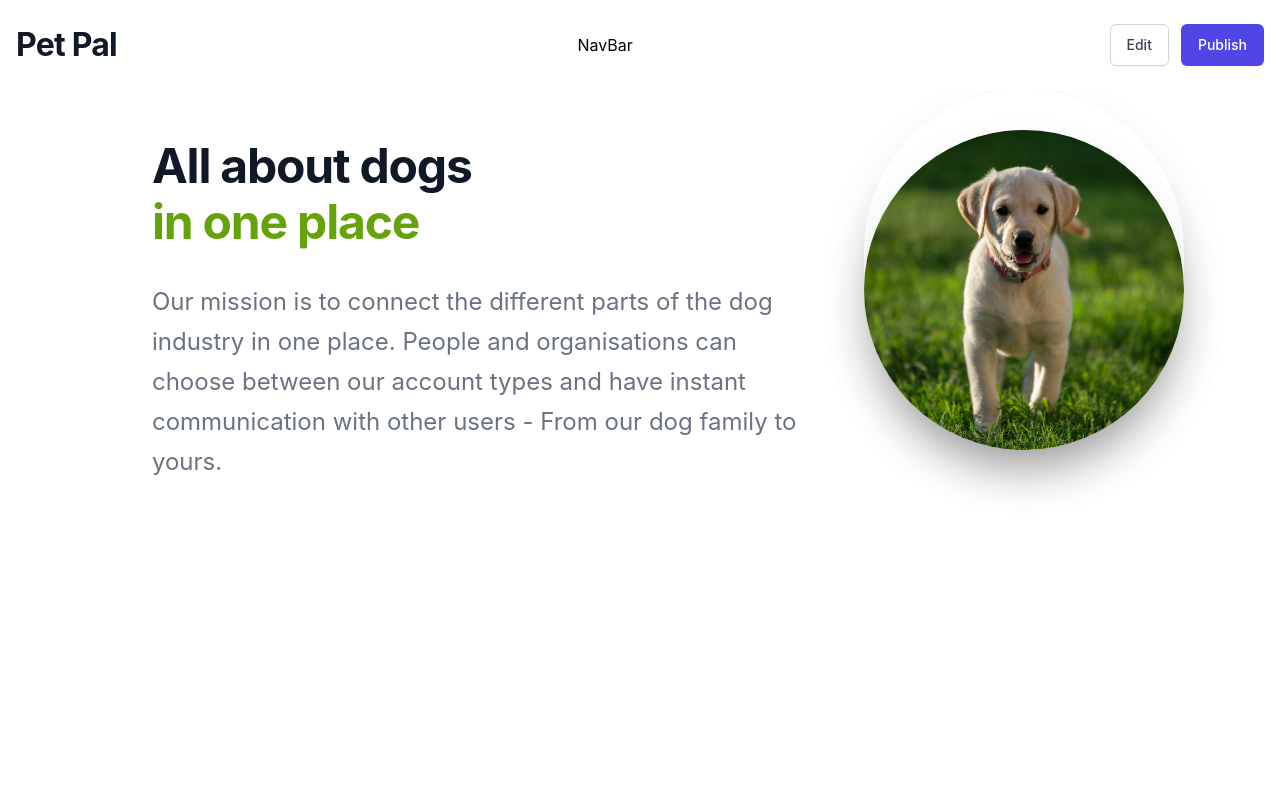
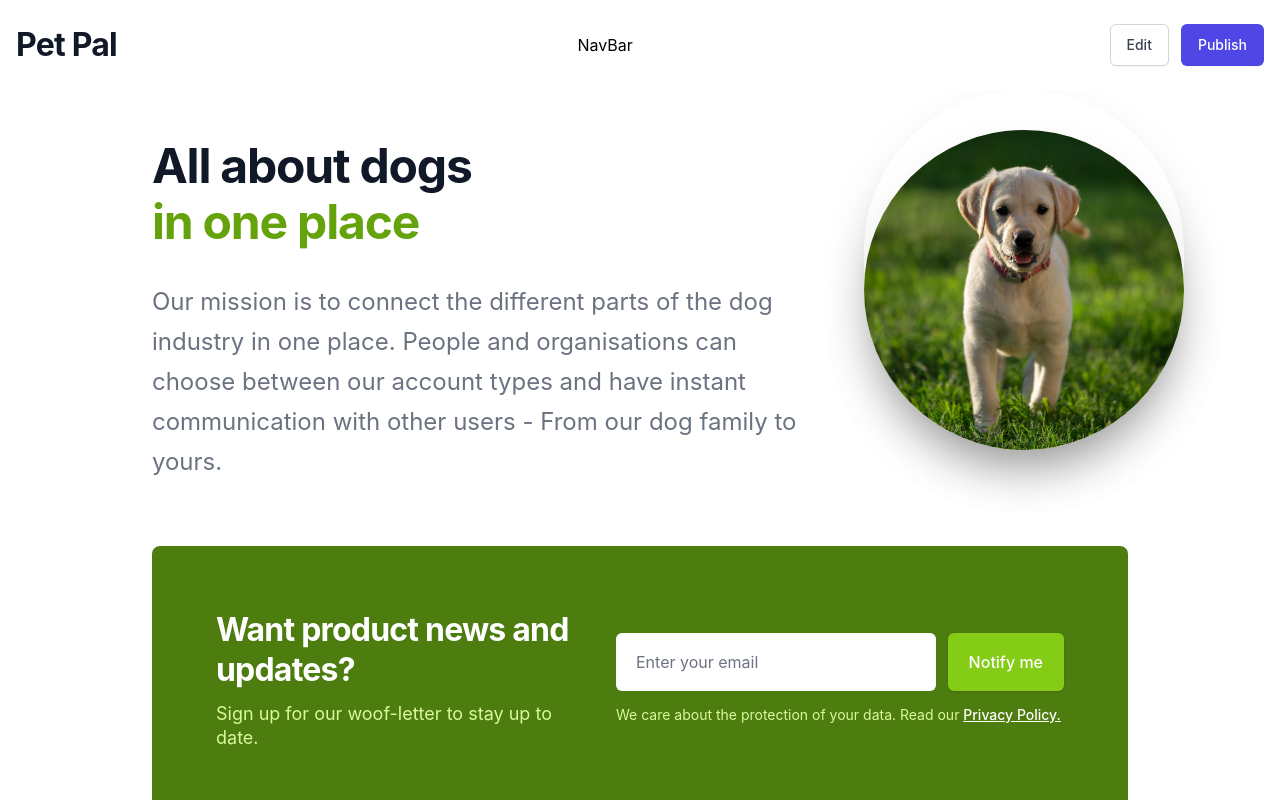
Before and after one commit to imevanc/pet-pal, a Next.js app: page / in a window 1280 px wide. Shown: the top 800 px of the page. Built offline with nearby package versions, Linux system fonts and the light colour scheme.

Commit message:
completed the newsletter layout

```diff
--- /dev/null
+++ b/src/components/Newsletter.tsx
@@ -0,0 +1,50 @@
+import React from "react";
+
+const Newsletter: React.FC = () => {
+  return (
+    <div className="bg-white">
+      <div className="mx-auto max-w-5xl py-12 sm:px-6 lg:py-16">
+        <div className="rounded-lg bg-lime-700 px-6 py-6 md:py-12 md:px-12 lg:py-16 lg:px-16 xl:flex xl:items-center">
+          <div className="xl:w-0 xl:flex-1">
+            <h2 className="text-2xl font-bold tracking-tight text-white sm:text-3xl">
+              Want product news and updates?
+            </h2>
+            <p className="mt-3 max-w-3xl text-lg leading-6 text-lime-200">
+              Sign up for our woof-letter to stay up to date.
+            </p>
+          </div>
+          <div className="mt-8 sm:w-full sm:max-w-md xl:mt-0 xl:ml-8">
+            <form className="sm:flex">
+              <label htmlFor="email-address" className="sr-only">
+                Email address
+              </label>
+              <input
+                id="email-address"
+                name="email-address"
+                type="email"
+                autoComplete="email"
+                required
+                className="w-full rounded-md border-white px-5 py-3 placeholder-gray-500 focus:outline-none focus:ring-2 focus:ring-white focus:ring-offset-2 focus:ring-offset-lime-700"
+                placeholder="Enter your email"
+              />
+              <button
+                type="submit"
+                className="mt-3 flex w-full items-center justify-center rounded-md border border-transparent bg-lime-500 px-5 py-3 text-base font-medium text-white shadow hover:bg-lime-400 focus:outline-none focus:ring-2 focus:ring-white focus:ring-offset-2 focus:ring-offset-lime-700 sm:mt-0 sm:ml-3 sm:w-auto sm:flex-shrink-0"
+              >
+                Notify me
+              </button>
+            </form>
+            <p className="mt-3 text-sm text-lime-200">
+              We care about the protection of your data. Read our{" "}
+              <a href="#" className="font-medium text-white underline">
+                Privacy Policy.
+              </a>
+            </p>
+          </div>
+        </div>
+      </div>
+    </div>
+  );
+};
+
+export default Newsletter;
--- a/src/pages/_app.tsx
+++ b/src/pages/_app.tsx
@@ -8,7 +8,7 @@ const App = ({ Component, pageProps }: AppProps) => {
   return (
     <React.Fragment>
       <Head>
-        <title>page-title</title>
+        <title>Pet Pal</title>
         {/* {description && <meta name="description" content={description} />} */}
       </Head>
       <Layout>
--- a/src/pages/index.tsx
+++ b/src/pages/index.tsx
@@ -1,11 +1,12 @@
 import type { NextPage } from "next";
 import Image from "next/image";
 import React from "react";
+import Newsletter from "../components/Newsletter";
 
 const Home: NextPage = () => {
   return (
-    <React.Fragment>
-      <main className="h-screen flex flex-col md:flex-row items-center md:items-start md:justify-center bg-white px-6">
+    <div className="h-screen bg-white px-6">
+      <div className="flex flex-col md:flex-row items-center md:items-start md:justify-center">
         <div className="max-w-3xl w-full md:pt-10">
           <div className="mx-auto max-w-prose">
             <h1>
@@ -32,10 +33,9 @@ const Home: NextPage = () => {
             alt="lab"
           />
         </div>
-      </main>
-
-      <footer></footer>
-    </React.Fragment>
+      </div>
+      <Newsletter />
+    </div>
   );
 };
 
```
